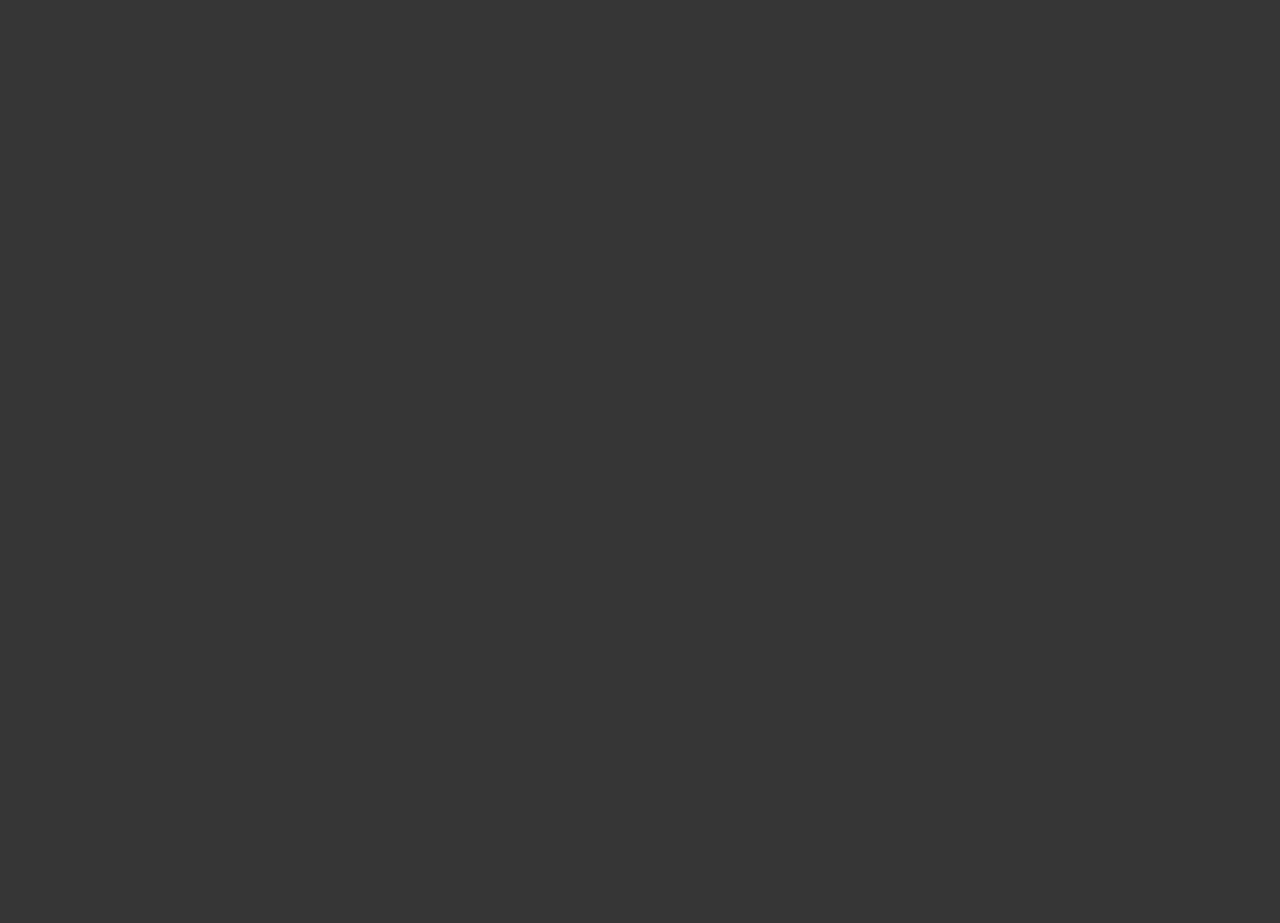
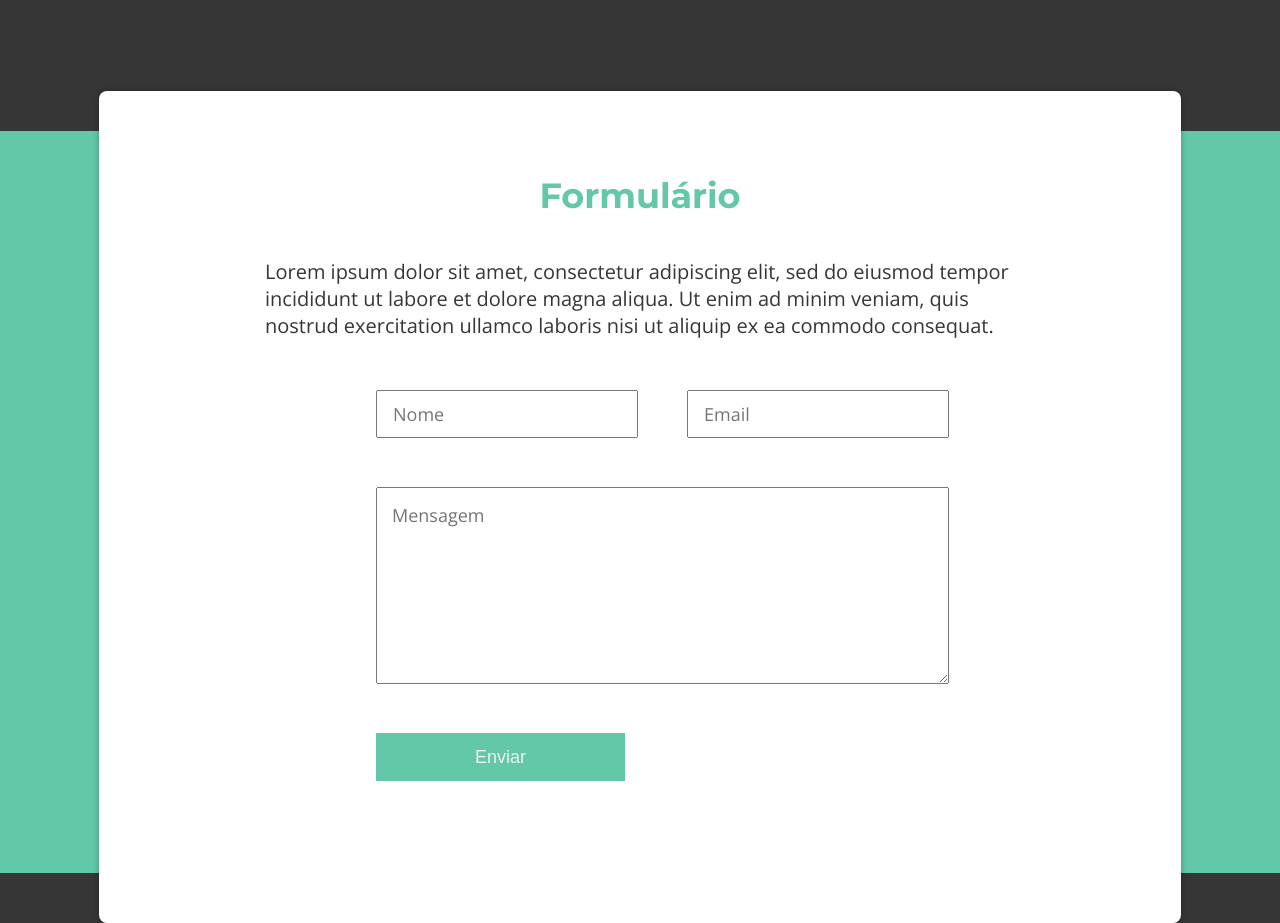
Before and after one commit to HigorDenomar/transistor-page, a React (Create React App) app: page / in a window 1280 px wide. Shown: the part 2040-2963 px from the top of the page. Before the commit the page ends 2141 px from the top, so only its background shows below. Built offline with nearby package versions, Linux system fonts and the light colour scheme.

Commit message:
completed form

```diff
--- a/src/App.css
+++ b/src/App.css
@@ -94,7 +94,7 @@ section#section-cards {
   display: flex;
   flex-direction: row;
   align-items: center;
-  padding: 12rem 0;
+  padding: 12rem 0 15rem 0;
 }
 
 section#section-cards .cards {
@@ -107,10 +107,94 @@ section#section-cards .cards {
 
 section#section-cards .cards svg {
   color: var(--color-text-base);
-  font-size: 30rem;
+  font-size: 15rem;
   cursor: pointer;
 }
 
 section#section-cards .cards svg:hover {
   opacity: 0.8;
 }
+
+section#section-form {
+  background: var(--color-primary);
+  width: 100%;
+  height: 74.2rem;
+  display: flex;
+}
+
+section#section-form form {
+  background: var(--color-box);
+  box-shadow: 0 0 0.6rem #0000004D;
+  width: 100%;
+  max-width: 108.2rem;
+  height: 83.2rem;
+  margin: -4rem auto;
+  border-radius: 0.8rem;
+  display: flex;
+  flex-direction: column;
+  padding: 8.3rem 2.2rem;
+}
+
+section#section-form form h1 {
+  font-family: 'Montserrat', sans-serif;
+  font-size: 3.5rem;
+  color: var(--color-primary);
+  align-self: center;
+}
+
+section#section-form form p {
+  color: var(--color-text);
+  font-size: 2rem;
+  margin: 4.1rem auto 5.1rem auto;
+  width: 75rem;
+}
+
+section#section-form form #inputs {
+  width: 52.8rem;
+  margin: 0 auto;
+  display: grid;
+  grid-template-rows: 1fr 19.7rem 1fr;
+  grid-template-columns: 1fr 1fr;
+  gap: 4.9rem;
+  grid-template-areas:
+    "name email"
+    "message message"
+    "button button"
+  ;
+}
+
+form input:first-child {
+  grid-area: name;
+}
+
+form input:last-child {
+  grid-area: email;
+}
+
+#section-form form input {
+  height: 4.8rem;
+}
+
+#section-form form input,
+#section-form form textarea {
+  font-size: 1.8rem;
+  font-family: 'Open Sans', sans-serif;
+  padding: 1.5rem;
+}
+
+section#section-form form textarea {
+  grid-area: message;
+  max-height: 22.7rem;
+  resize: vertical;
+}
+
+section#section-form form button {
+  grid-area: button;
+  width: 24.9rem;
+  height: 4.8rem;
+  background: var(--color-primary);
+  border: 0;
+  font-size: 1.8rem;
+  color: var(--color-text-base);
+  cursor: pointer;
+}
--- a/src/App.js
+++ b/src/App.js
@@ -1,4 +1,4 @@
-import React from 'react';
+import React, { useState } from 'react';
 import {
   FiChevronLeft as ArrowLeft,
   FiChevronRight as ArrowRight,
@@ -15,10 +15,18 @@ import person03Img from './assets/person-03.png';
 import './App.css';
 
 function App() {
+  const [name, setName] = useState('');
+  const [email, setEmail] = useState('');
+  const [message, setMessage] = useState('');
+
+  function handleSubmit(event) {
+    event.preventDefault();
+    alert(`Sua mensagem foi enviada com sucesso!\n\nNome: ${name}\nEmail: ${email}\nMensagem: ${message}`);
+  }
   return (
     <div id="landing-page">
       <header>
-        <img src={swordImg} alt="Espada"/>
+        <img src={swordImg} alt="Espada" />
         <h1>SUPERGIANTGAMES</h1>
       </header>
 
@@ -50,6 +58,41 @@ function App() {
           </div>
         </section>
 
+        <section id="section-form">
+          <form onSubmit={handleSubmit}>
+            <h1>Formulário</h1>
+            <p>Lorem ipsum dolor sit amet, consectetur adipiscing elit, sed do eiusmod tempor incididunt ut labore et dolore magna aliqua. Ut enim ad minim veniam, quis nostrud exercitation ullamco laboris nisi ut aliquip ex ea commodo consequat.</p>
+
+            <div id="inputs">
+              <input
+                type="text"
+                placeholder="Nome"
+                required
+                name="name"
+                value={name}
+                onChange={e => setName(e.target.value)}
+              />
+              <input
+                type="email"
+                placeholder="Email"
+                required
+                name="email"
+                value={email}
+                onChange={e => setEmail(e.target.value)}
+              />
+
+              <textarea
+                name="message"
+                placeholder="Mensagem"
+                required
+                value={message}
+                onChange={e => setMessage(e.target.value)}
+              />
+
+              <button type="submit">Enviar</button>
+            </div>
+          </form>
+        </section>
       </main>
     </div>
   );
```
